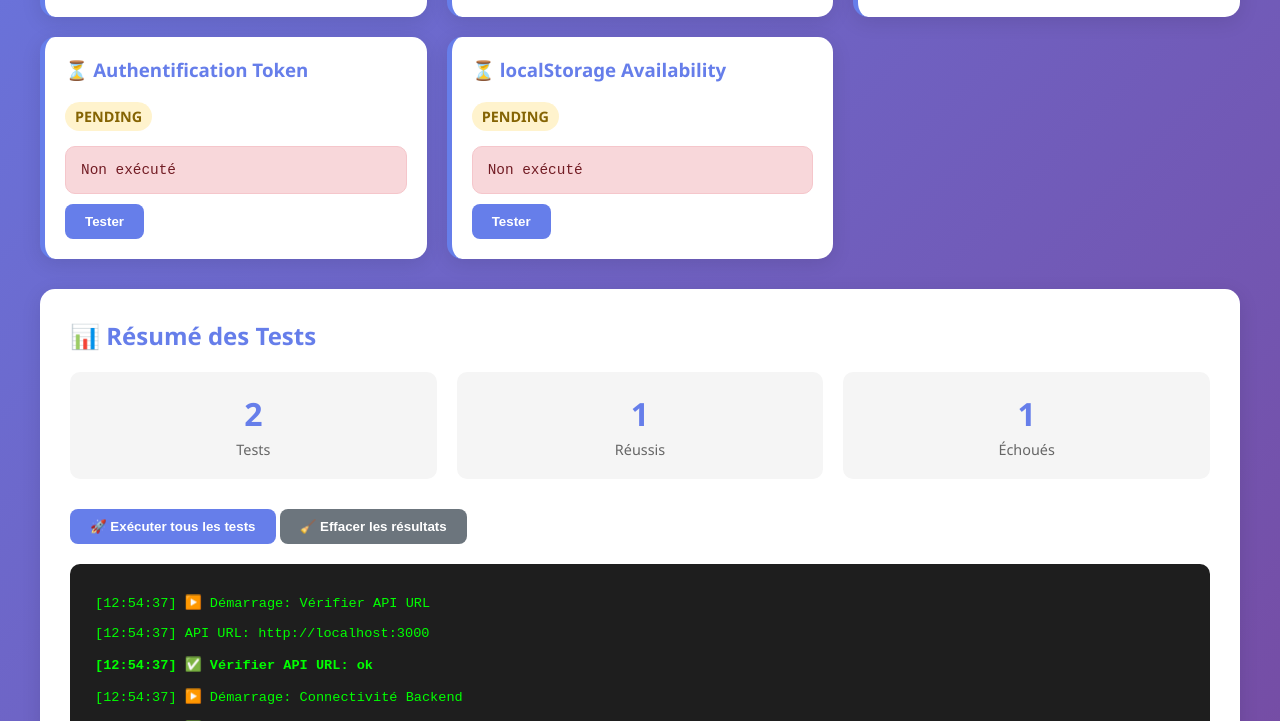
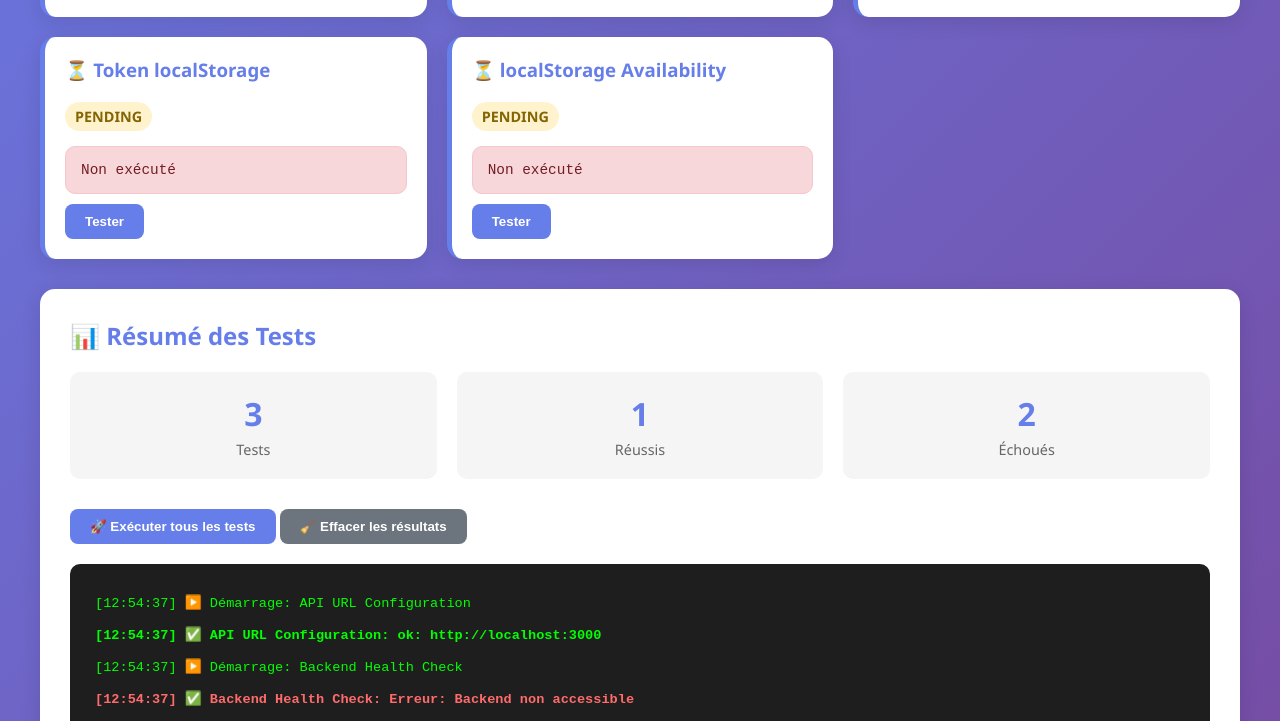
Before and after one commit to hanieljean42-eng/speakfree, a website: page public/test-connexion.html in a window 1280 px wide. Both pictures are taken after a click on the button "🚀 Exécuter tous les tests". Shown: the part 659-1380 px from the top of the page. Drawn offline with Linux system fonts and the light colour scheme; no server answers.

Commit message:
fix: simplify config.js and fix API tests

```diff
--- a/public/config.js
+++ b/public/config.js
@@ -1,11 +1,24 @@
 // config.js - Configuration centralisée de l'API
 // Utilisé par tous les fichiers frontend
 
+console.log('[CONFIG] Initialisation...');
+
+// Déterminer l'URL de base
+function getApiUrl() {
+    const hostname = window.location.hostname;
+    console.log(`[CONFIG] Hostname: ${hostname}`);
+
+    if (hostname === 'localhost' || hostname === '127.0.0.1' || hostname === '::1') {
+        return 'http://localhost:3000';
+    }
+    if (hostname.includes('netlify.app')) {
+        return 'https://speakfree-api.onrender.com';
+    }
+    return window.location.protocol + '//' + hostname;
+}
+
 const CONFIG = {
-    // URL de base de l'API
-    API_URL: window.location.hostname === 'localhost'
-        ? 'http://localhost:3000'
-        : (window.location.protocol + '//' + window.location.host),
+    API_URL: getApiUrl(),
 
     // Endpoints
     ENDPOINTS: {
@@ -84,79 +97,72 @@ async function apiCall(endpoint, options = {}) {
     const url = CONFIG.API_URL + endpoint;
     const token = localStorage.getItem('speakfree_token');
 
-    const defaultOptions = {
-        method: 'GET',
-        headers: {
-            'Content-Type': 'application/json',
-            'Accept': 'application/json'
-        },
-        timeout: CONFIG.TIMEOUT
+    const headers = {
+        'Content-Type': 'application/json',
+        'Accept': 'application/json'
     };
 
-    // Ajouter le token d'authentification s'il existe
     if (token) {
-        defaultOptions.headers['Authorization'] = `Bearer ${token}`;
+        headers['Authorization'] = `Bearer ${token}`;
     }
 
-    // Fusionner avec les options fournies
     const fetchOptions = {
-        ...defaultOptions,
-        ...options,
-        headers: {
-            ...defaultOptions.headers,
-            ...options.headers
-        }
+        method: options.method || 'GET',
+        headers: { ...headers, ...(options.headers || {}) }
     };
 
-    // Retry logic
-    let attempt = 0;
-    while (attempt < CONFIG.MAX_RETRIES) {
+    if (options.body) {
+        fetchOptions.body = options.body;
+    }
+
+    console.log(`[API] ${fetchOptions.method} ${url}`);
+
+    let lastError;
+
+    for (let attempt = 1; attempt <= CONFIG.MAX_RETRIES; attempt++) {
         try {
-            console.log(`[API] ${fetchOptions.method} ${endpoint} (tentative ${attempt + 1}/${CONFIG.MAX_RETRIES})`);
+            const response = await fetch(url, fetchOptions);
+            console.log(`[API] Réponse: ${response.status}`);
 
-            const response = await Promise.race([
-                fetch(url, fetchOptions),
-                new Promise((_, reject) =>
-                    setTimeout(() => reject(new Error('Timeout')), CONFIG.TIMEOUT)
-                )
-            ]);
-
-            // Vérifier le statut HTTP
             if (!response.ok) {
-                const error = await response.json().catch(() => ({ error: response.statusText }));
-                console.error(`[API ERROR] ${response.status} - ${response.statusText}`, error);
-                throw new Error(`${response.status}: ${error.error || response.statusText}`);
+                const text = await response.text();
+                let errObj = { error: text };
+                try {
+                    errObj = JSON.parse(text);
+                } catch (e) {}
+                throw new Error(`HTTP ${response.status}: ${errObj.error || errObj.message || response.statusText}`);
             }
 
-            // Parser la réponse
             const data = await response.json();
-            console.log(`[API SUCCESS] ${endpoint}`, data);
+            console.log(`[API] ✅ OK:`, data);
             return data;
 
         } catch (error) {
-            attempt++;
-            console.warn(`[API RETRY] Tentative ${attempt}/${CONFIG.MAX_RETRIES} échouée:`, error.message);
+            lastError = error;
+            console.error(`[API] Tentative ${attempt} échouée:`, error.message);
 
             if (attempt < CONFIG.MAX_RETRIES) {
-                // Attendre avant de réessayer
-                await new Promise(resolve => setTimeout(resolve, CONFIG.RETRY_DELAY * attempt));
-            } else {
-                // Dernier essai échoué
-                console.error(`[API FAILED] ${endpoint} - Tous les essais échoués`, error);
-                throw error;
+                await new Promise(r => setTimeout(r, 500 * attempt));
             }
         }
     }
+
+    console.error(`[API] ❌ ÉCHOUÉ:`, lastError.message);
+    throw lastError;
 }
 
 /**
- * Vérifier la connexion au backend
+ * Vérifier la santé du backend
  */
 async function checkBackendHealth() {
     try {
+        console.log('[HEALTH] Vérification...');
         const response = await fetch(CONFIG.API_URL + '/api/schools/stats/global');
-        return response.ok;
-    } catch {
+        const ok = response.ok;
+        console.log(`[HEALTH] ${ok ? '✅ OK' : '❌ FAIL'}`);
+        return ok;
+    } catch (err) {
+        console.error('[HEALTH] Erreur:', err.message);
         return false;
     }
 }
@@ -174,9 +180,10 @@ async function apiLogin(email, password) {
 /**
  * Déconnexion
  */
-async function apiLogout() {
+function apiLogout() {
     localStorage.removeItem('speakfree_token');
     localStorage.removeItem('speakfree_admin');
+    console.log('[AUTH] Logout');
     return true;
 }
 
@@ -194,3 +201,6 @@ window.checkBackendHealth = checkBackendHealth;
 window.apiLogin = apiLogin;
 window.apiLogout = apiLogout;
 window.apiGetStats = apiGetStats;
+
+console.log('[CONFIG] ✅ Chargé');
+console.log(`[CONFIG] API_URL = ${CONFIG.API_URL}`);
--- a/public/test-connexion.html
+++ b/public/test-connexion.html
@@ -234,28 +234,32 @@
     <script>
         const tests = [
             {
-                name: 'Vérifier API URL',
+                name: 'API URL Configuration',
                 id: 'api-url',
                 run: async () => {
-                    log(`API URL: ${CONFIG.API_URL}`, 'info');
-                    return CONFIG.API_URL !== '' ? 'ok' : 'Erreur: API URL vide';
+                    console.log('🧪 Test: API URL');
+                    if (!CONFIG || !CONFIG.API_URL) return 'Erreur: CONFIG non chargé';
+                    console.log(`API URL: ${CONFIG.API_URL}`);
+                    return `ok: ${CONFIG.API_URL}`;
                 }
             },
             {
-                name: 'Connectivité Backend',
+                name: 'Backend Health Check',
                 id: 'backend-health',
                 run: async () => {
-                    const isHealthy = await checkBackendHealth();
-                    return isHealthy ? 'ok' : 'Erreur: Backend non accessible';
+                    console.log('🧪 Test: Backend health');
+                    const healthy = await checkBackendHealth();
+                    return healthy ? 'ok: Backend accessible' : 'Erreur: Backend non accessible';
                 }
             },
             {
                 name: 'GET /api/schools/stats/global',
                 id: 'schools-stats',
                 run: async () => {
+                    console.log('🧪 Test: Schools stats');
                     try {
                         const result = await apiCall(CONFIG.ENDPOINTS.schools.stats);
-                        return `ok: ${JSON.stringify(result).substring(0, 100)}...`;
+                        return `ok: ${JSON.stringify(result).substring(0, 80)}...`;
                     } catch (e) {
                         return `Erreur: ${e.message}`;
                     }
@@ -265,9 +269,10 @@
                 name: 'GET /api/super-admin/stats',
                 id: 'super-admin-stats',
                 run: async () => {
+                    console.log('🧪 Test: Super admin stats');
                     try {
                         const result = await apiCall(CONFIG.ENDPOINTS.superAdmin.stats);
-                        return `ok: ${JSON.stringify(result).substring(0, 100)}...`;
+                        return `ok: ${JSON.stringify(result).substring(0, 80)}...`;
                     } catch (e) {
                         return `Erreur: ${e.message}`;
                     }
@@ -277,6 +282,7 @@
                 name: 'GET /api/super-admin/schools/pending',
                 id: 'pending-schools',
                 run: async () => {
+                    console.log('🧪 Test: Pending schools');
                     try {
                         const result = await apiCall(CONFIG.ENDPOINTS.superAdmin.schools.pending);
                         return `ok: ${result.length || 0} écoles en attente`;
@@ -289,6 +295,7 @@
                 name: 'CORS Configuration',
                 id: 'cors-check',
                 run: async () => {
+                    console.log('🧪 Test: CORS');
                     try {
                         const response = await fetch(CONFIG.API_URL + '/api/schools/stats/global', {
                             headers: { 'Content-Type': 'application/json' }
@@ -300,20 +307,22 @@
                 }
             },
             {
-                name: 'Authentification Token',
+                name: 'Token localStorage',
                 id: 'auth-token',
                 run: async () => {
+                    console.log('🧪 Test: Token');
                     const token = localStorage.getItem('speakfree_token');
-                    return token ? `ok: Token trouvé (${token.substring(0, 20)}...)` : 'Pas de token (normal si pas login)';
+                    return token ? `ok: Token trouvé` : 'ok: Pas de token (normal)';
                 }
             },
             {
                 name: 'localStorage Availability',
                 id: 'localstorage',
                 run: async () => {
+                    console.log('🧪 Test: localStorage');
                     try {
-                        localStorage.setItem('test', 'ok');
-                        localStorage.removeItem('test');
+                        localStorage.setItem('_test', 'ok');
+                        localStorage.removeItem('_test');
                         return 'ok: localStorage disponible';
                     } catch (e) {
                         return `Erreur: ${e.message}`;
```
